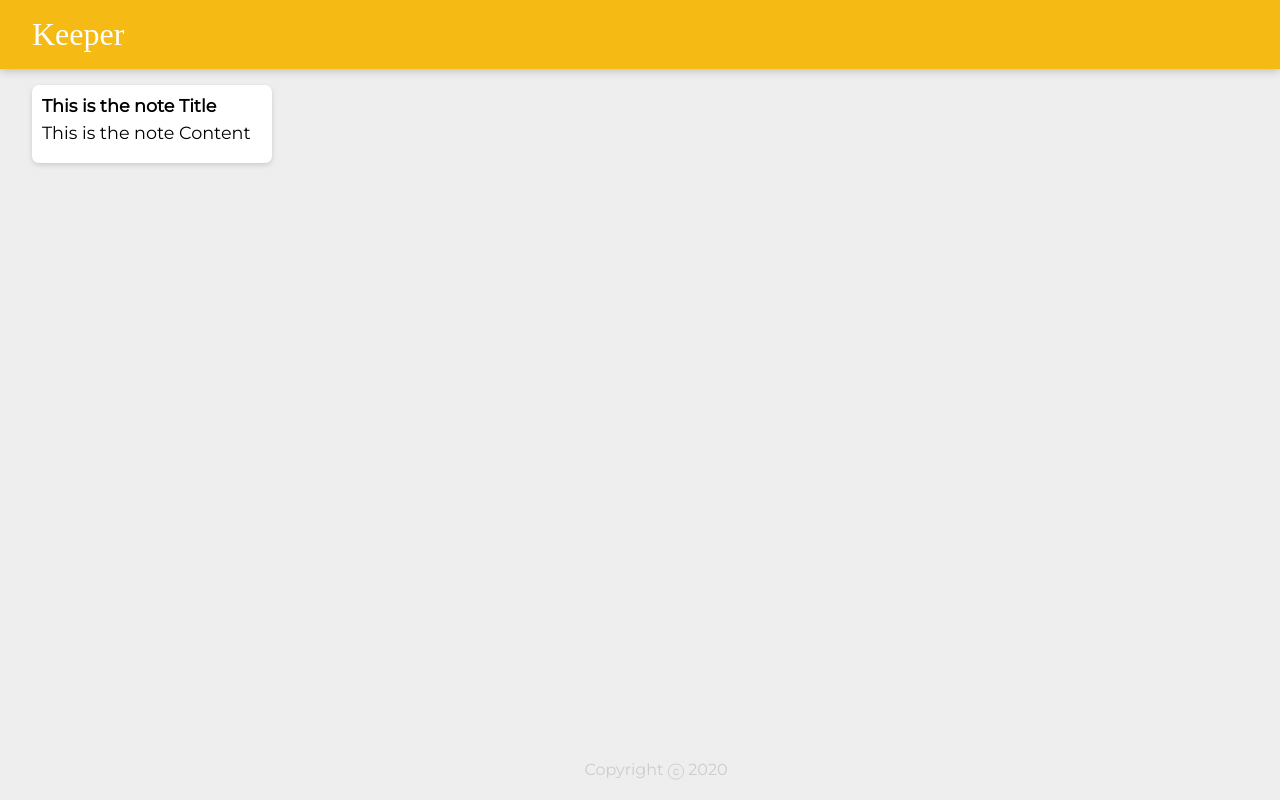
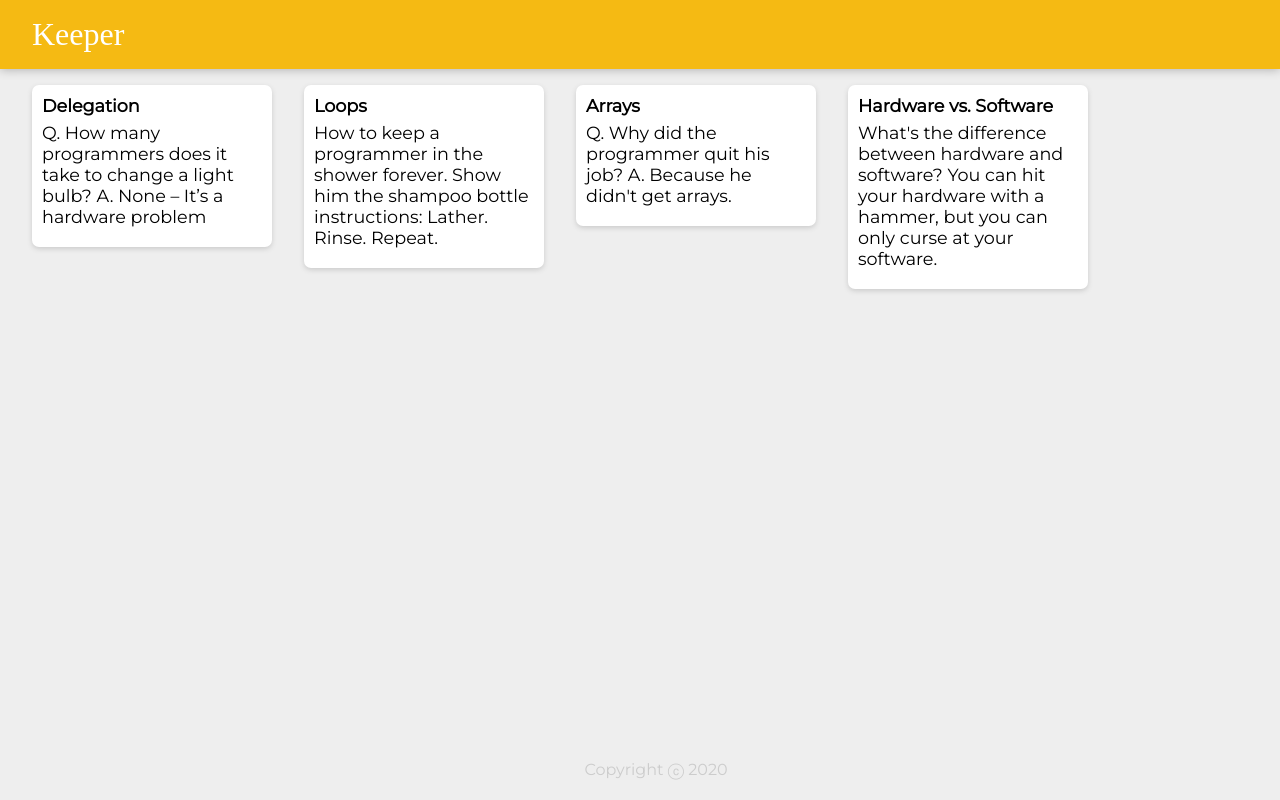
Before and after one commit to dylanschultzie/keeper-app, a React (Create React App) app: page / in a window 1280 px wide. Built offline with nearby package versions, Linux system fonts and the light colour scheme; a web font is replaced by a local one.

Commit message:
create notes dynamically as components

```diff
--- a/src/components/App.jsx
+++ b/src/components/App.jsx
@@ -2,12 +2,17 @@
 import Header from "./Header";
 import Footer from "./Footer";
 import Note from "./Note";
+import notes from "../notes";
+
+function createNote(note) {
+  return <Note key={note.id} title={note.title} content={note.content} />;
+}
 
 function App() {
   return (
     <div>
       <Header />
-      <Note />
+      {notes.map(createNote)}
       <Footer />
     </div>
   );
--- a/src/components/Note.jsx
+++ b/src/components/Note.jsx
@@ -1,10 +1,10 @@
 import React from "react";
 
-function Note() {
+function Note(props) {
   return (
     <div className="note">
-      <h1>This is the note Title</h1>
-      <p>This is the note Content</p>
+      <h1>{props.title}</h1>
+      <p>{props.content}</p>
     </div>
   );
 }
--- /dev/null
+++ b/src/notes.js
@@ -0,0 +1,26 @@
+const notes = [
+  {
+    key: 1,
+    title: "Delegation",
+    content: "Q. How many programmers does it take to change a light bulb? A. None – It’s a hardware problem",
+  },
+  {
+    key: 2,
+    title: "Loops",
+    content:
+      "How to keep a programmer in the shower forever. Show him the shampoo bottle instructions: Lather. Rinse. Repeat.",
+  },
+  {
+    key: 3,
+    title: "Arrays",
+    content: "Q. Why did the programmer quit his job? A. Because he didn't get arrays.",
+  },
+  {
+    key: 4,
+    title: "Hardware vs. Software",
+    content:
+      "What's the difference between hardware and software? You can hit your hardware with a hammer, but you can only curse at your software.",
+  },
+];
+
+export default notes;
```
